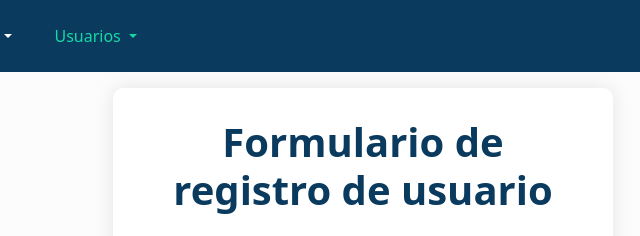
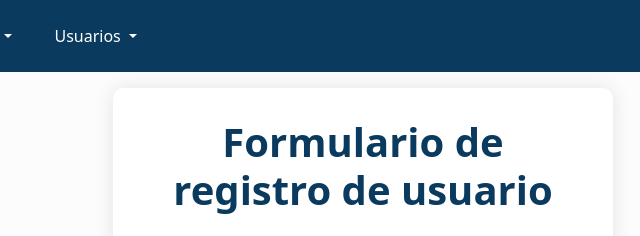
Before and after one commit to shernandezr-u/Proyecto_Hellen_Keller-Silvia_Hernandez, a plain HTML site: page front-end/usuario-registrar.html in a window 1280 px wide. Shown: the top 236 px of the page, 277-917 px from the left. Drawn offline with nearby package versions, Linux system fonts and the light colour scheme; some packages are replaced by stand-ins of ours; a script that the page names is missing.

Commit message:
Revert "[fixed]: Agrega marcado current page a dropdowns"
This reverts commit ac907341666f04dfb8d881f4b8cc7f299c914d66.

```diff
--- a/front-end/css/navbar.css
+++ b/front-end/css/navbar.css
@@ -38,15 +38,14 @@
     color: var(--turquesa);
 }
 
-
-.nav-link .bi-bell {
-  font-size: 1.2rem; /* o 24px si prefieres píxeles */
-}
-
 .dropdown {
     display: flex;
     align-items: center;
     justify-content: center;
+}
+
+.nav-link .bi-bell {
+  font-size: 1.2rem; /* o 24px si prefieres píxeles */
 }
 
 .dropdown img {
@@ -65,7 +64,7 @@
   color: var(--azul);
 }
 
-.dropdown-item.active {
+.dropdown-item:active {
   background-color: var(--azul);
   color: #fff;
 }
--- a/front-end/js/load-navbar-admin.js
+++ b/front-end/js/load-navbar-admin.js
@@ -5,29 +5,14 @@ document.addEventListener('DOMContentLoaded', function() {
         .then(data => {
             document.getElementById('navbar-container-admin').innerHTML = data;
 
-            // Obtener ruta actual completa (sin dominio)
-            const currentPath = window.location.pathname;
+            // Después de cargar la navbar, resaltar la página activa
+            const currentPage = window.location.pathname.split('/').pop() || 'index.html';
+            const navLinks = document.querySelectorAll('.navbar-nav .nav-link');
 
-            // Selecciona todos los enlaces del navbar, incluyendo dropdowns
-            const allLinks = document.querySelectorAll('.navbar a');
-
-            allLinks.forEach(link => {
-                const href = link.getAttribute('href');
-
-                if (!href || href === "#") return;
-
-                // Comparación con ruta completa
-                if (currentPath.endsWith(href) || currentPath === href) {
-
-                    // Marcar activo el hijo
+            navLinks.forEach(link => {
+                link.classList.remove('active');
+                if (link.getAttribute('href') === currentPage) {
                     link.classList.add('active');
-
-                    // Si es dropdown-item → marcar padre también
-                    const parentDropdown = link.closest('.dropdown');
-                    if (parentDropdown) {
-                        const parentLink = parentDropdown.querySelector('.nav-link');
-                        if (parentLink) parentLink.classList.add('active');
-                    }
                 }
             });
         })
```
